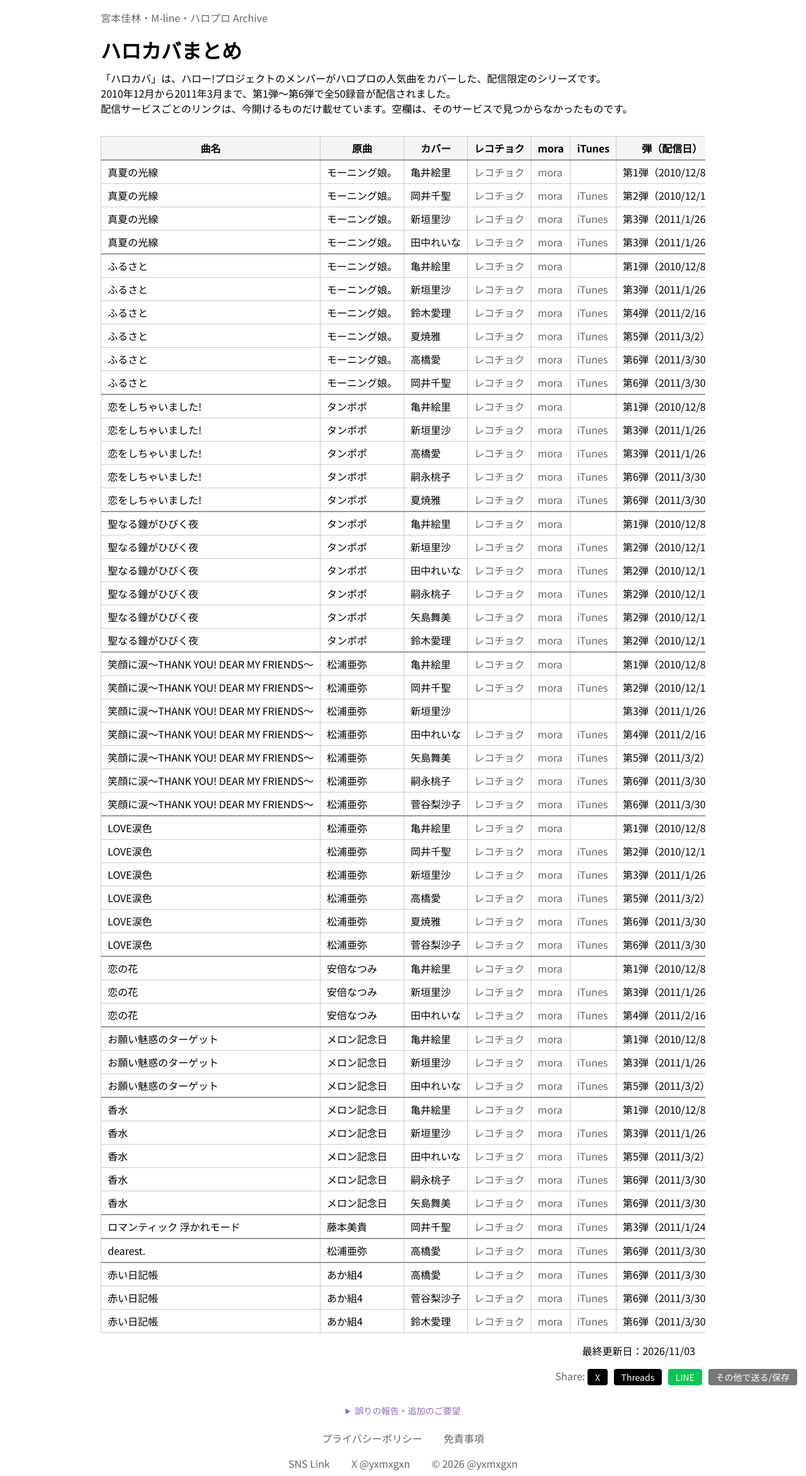
After one commit to yxmxgxn/Cloudflare, a PHP site: page /hellocover.php in a window 1280 px wide. The commit adds this page. Shown: the whole page at 63% size. Run offline with PHP 8.4, Linux system fonts and the light colour scheme.

Commit message:
ハロカバ

```diff
--- /dev/null
+++ b/Generated/hellocover_generated.php
@@ -0,0 +1 @@
+<div class="last-update">最終更新日：2026/11/03</div>
--- /dev/null
+++ b/Spreadsheet/hellocover_table.php
@@ -0,0 +1,51 @@
+<!-- generated: 2026-11-03T14:44:15.353812+00:00 -->
+<tr class="hc-song-start"><td>真夏の光線</td><td>モーニング娘。</td><td>亀井絵里</td><td><a href="https://recochoku.jp/song/S20817760/single" target="_blank" rel="noopener noreferrer">レコチョク</a></td><td><a href="https://mora.jp/package/43000030/UFDL-1078/" target="_blank" rel="noopener noreferrer">mora</a></td><td></td><td>第1弾（2010/12/8）</td></tr>
+<tr><td>真夏の光線</td><td>モーニング娘。</td><td>岡井千聖</td><td><a href="https://recochoku.jp/song/S21007356/single" target="_blank" rel="noopener noreferrer">レコチョク</a></td><td><a href="https://mora.jp/package/43000030/UFDL-1088/" target="_blank" rel="noopener noreferrer">mora</a></td><td><a href="https://music.apple.com/jp/album/%E7%9C%9F%E5%A4%8F%E3%81%AE%E5%85%89%E7%B7%9A-single/409098609" target="_blank" rel="noopener noreferrer">iTunes</a></td><td>第2弾（2010/12/15）</td></tr>
+<tr><td>真夏の光線</td><td>モーニング娘。</td><td>新垣里沙</td><td><a href="https://recochoku.jp/song/S21018994/single" target="_blank" rel="noopener noreferrer">レコチョク</a></td><td><a href="https://mora.jp/package/43000030/UFDL-1098/" target="_blank" rel="noopener noreferrer">mora</a></td><td><a href="https://music.apple.com/jp/album/%E7%9C%9F%E5%A4%8F%E3%81%AE%E5%85%89%E7%B7%9A-single/416037087" target="_blank" rel="noopener noreferrer">iTunes</a></td><td>第3弾（2011/1/26）</td></tr>
+<tr><td>真夏の光線</td><td>モーニング娘。</td><td>田中れいな</td><td><a href="https://recochoku.jp/song/S21019002/single" target="_blank" rel="noopener noreferrer">レコチョク</a></td><td><a href="https://mora.jp/package/43000030/UFDL-1106/" target="_blank" rel="noopener noreferrer">mora</a></td><td><a href="https://music.apple.com/jp/album/%E7%9C%9F%E5%A4%8F%E3%81%AE%E5%85%89%E7%B7%9A-single/415844808" target="_blank" rel="noopener noreferrer">iTunes</a></td><td>第3弾（2011/1/26）</td></tr>
+<tr class="hc-song-start"><td>ふるさと</td><td>モーニング娘。</td><td>亀井絵里</td><td><a href="https://recochoku.jp/song/S20817761/single" target="_blank" rel="noopener noreferrer">レコチョク</a></td><td><a href="https://mora.jp/package/43000030/UFDL-1078/" target="_blank" rel="noopener noreferrer">mora</a></td><td></td><td>第1弾（2010/12/8）</td></tr>
+<tr><td>ふるさと</td><td>モーニング娘。</td><td>新垣里沙</td><td><a href="https://recochoku.jp/song/S21018995/single" target="_blank" rel="noopener noreferrer">レコチョク</a></td><td><a href="https://mora.jp/package/43000030/UFDL-1099/" target="_blank" rel="noopener noreferrer">mora</a></td><td><a href="https://music.apple.com/jp/album/%E3%81%B5%E3%82%8B%E3%81%95%E3%81%A8-single/416036913" target="_blank" rel="noopener noreferrer">iTunes</a></td><td>第3弾（2011/1/26）</td></tr>
+<tr><td>ふるさと</td><td>モーニング娘。</td><td>鈴木愛理</td><td><a href="https://recochoku.jp/song/S21026224/single" target="_blank" rel="noopener noreferrer">レコチョク</a></td><td><a href="https://mora.jp/package/43000030/UFDL-1123/" target="_blank" rel="noopener noreferrer">mora</a></td><td><a href="https://music.apple.com/jp/album/%E3%81%B5%E3%82%8B%E3%81%95%E3%81%A8-single/419527260" target="_blank" rel="noopener noreferrer">iTunes</a></td><td>第4弾（2011/2/16）</td></tr>
+<tr><td>ふるさと</td><td>モーニング娘。</td><td>夏焼雅</td><td><a href="https://recochoku.jp/song/S21029890/single" target="_blank" rel="noopener noreferrer">レコチョク</a></td><td><a href="https://mora.jp/package/43000030/UFDL-1136/" target="_blank" rel="noopener noreferrer">mora</a></td><td><a href="https://music.apple.com/jp/album/%E3%81%B5%E3%82%8B%E3%81%95%E3%81%A8-single/421981066" target="_blank" rel="noopener noreferrer">iTunes</a></td><td>第5弾（2011/3/2）</td></tr>
+<tr><td>ふるさと</td><td>モーニング娘。</td><td>高橋愛</td><td><a href="https://recochoku.jp/song/S21040933/single" target="_blank" rel="noopener noreferrer">レコチョク</a></td><td><a href="https://mora.jp/package/43000030/UFDL-1091/" target="_blank" rel="noopener noreferrer">mora</a></td><td><a href="https://music.apple.com/jp/album/%E3%81%B5%E3%82%8B%E3%81%95%E3%81%A8-single/428880268" target="_blank" rel="noopener noreferrer">iTunes</a></td><td>第6弾（2011/3/30）</td></tr>
+<tr><td>ふるさと</td><td>モーニング娘。</td><td>岡井千聖</td><td><a href="https://recochoku.jp/song/S21041627/single" target="_blank" rel="noopener noreferrer">レコチョク</a></td><td><a href="https://mora.jp/package/43000030/UFDL-1130/" target="_blank" rel="noopener noreferrer">mora</a></td><td><a href="https://music.apple.com/jp/album/%E3%81%B5%E3%82%8B%E3%81%95%E3%81%A8-single/428881986" target="_blank" rel="noopener noreferrer">iTunes</a></td><td>第6弾（2011/3/30）</td></tr>
+<tr class="hc-song-start"><td>恋をしちゃいました!</td><td>タンポポ</td><td>亀井絵里</td><td><a href="https://recochoku.jp/song/S20817762/single" target="_blank" rel="noopener noreferrer">レコチョク</a></td><td><a href="https://mora.jp/package/43000030/UFDL-1078/" target="_blank" rel="noopener noreferrer">mora</a></td><td></td><td>第1弾（2010/12/8）</td></tr>
+<tr><td>恋をしちゃいました!</td><td>タンポポ</td><td>新垣里沙</td><td><a href="https://recochoku.jp/song/S21018996/single" target="_blank" rel="noopener noreferrer">レコチョク</a></td><td><a href="https://mora.jp/package/43000030/UFDL-1100/" target="_blank" rel="noopener noreferrer">mora</a></td><td><a href="https://music.apple.com/jp/album/%E6%81%8B%E3%82%92%E3%81%97%E3%81%A1%E3%82%83%E3%81%84%E3%81%BE%E3%81%97%E3%81%9F-single/416036897" target="_blank" rel="noopener noreferrer">iTunes</a></td><td>第3弾（2011/1/26）</td></tr>
+<tr><td>恋をしちゃいました!</td><td>タンポポ</td><td>高橋愛</td><td><a href="https://recochoku.jp/song/S21018993/single" target="_blank" rel="noopener noreferrer">レコチョク</a></td><td><a href="https://mora.jp/package/43000030/UFDL-1092/" target="_blank" rel="noopener noreferrer">mora</a></td><td><a href="https://music.apple.com/jp/album/%E6%81%8B%E3%82%92%E3%81%97%E3%81%A1%E3%82%83%E3%81%84%E3%81%BE%E3%81%97%E3%81%9F-single/416036079" target="_blank" rel="noopener noreferrer">iTunes</a></td><td>第3弾（2011/1/26）</td></tr>
+<tr><td>恋をしちゃいました!</td><td>タンポポ</td><td>嗣永桃子</td><td><a href="https://recochoku.jp/song/S21040936/single" target="_blank" rel="noopener noreferrer">レコチョク</a></td><td><a href="https://mora.jp/package/43000030/UFDL-1153/" target="_blank" rel="noopener noreferrer">mora</a></td><td><a href="https://music.apple.com/jp/album/%E6%81%8B%E3%82%92%E3%81%97%E3%81%A1%E3%82%83%E3%81%84%E3%81%BE%E3%81%97%E3%81%9F-single/428880362" target="_blank" rel="noopener noreferrer">iTunes</a></td><td>第6弾（2011/3/30）</td></tr>
+<tr><td>恋をしちゃいました!</td><td>タンポポ</td><td>夏焼雅</td><td><a href="https://recochoku.jp/song/S21040939/single" target="_blank" rel="noopener noreferrer">レコチョク</a></td><td><a href="https://mora.jp/package/43000030/UFDL-1137/" target="_blank" rel="noopener noreferrer">mora</a></td><td><a href="https://music.apple.com/jp/album/%E6%81%8B%E3%82%92%E3%81%97%E3%81%A1%E3%82%83%E3%81%84%E3%81%BE%E3%81%97%E3%81%9F-single/428880714" target="_blank" rel="noopener noreferrer">iTunes</a></td><td>第6弾（2011/3/30）</td></tr>
+<tr class="hc-song-start"><td>聖なる鐘がひびく夜</td><td>タンポポ</td><td>亀井絵里</td><td><a href="https://recochoku.jp/song/S20817763/single" target="_blank" rel="noopener noreferrer">レコチョク</a></td><td><a href="https://mora.jp/package/43000030/UFDL-1078/" target="_blank" rel="noopener noreferrer">mora</a></td><td></td><td>第1弾（2010/12/8）</td></tr>
+<tr><td>聖なる鐘がひびく夜</td><td>タンポポ</td><td>新垣里沙</td><td><a href="https://recochoku.jp/song/S21007351/single" target="_blank" rel="noopener noreferrer">レコチョク</a></td><td><a href="https://mora.jp/package/43000030/UFDL-1083/" target="_blank" rel="noopener noreferrer">mora</a></td><td><a href="https://music.apple.com/jp/album/%E8%81%96%E3%81%AA%E3%82%8B%E9%90%98%E3%81%8C%E3%81%B2%E3%81%B3%E3%81%8F%E5%A4%9C-single/409097922" target="_blank" rel="noopener noreferrer">iTunes</a></td><td>第2弾（2010/12/15）</td></tr>
+<tr><td>聖なる鐘がひびく夜</td><td>タンポポ</td><td>田中れいな</td><td><a href="https://recochoku.jp/song/S21007352/single" target="_blank" rel="noopener noreferrer">レコチョク</a></td><td><a href="https://mora.jp/package/43000030/UFDL-1084/" target="_blank" rel="noopener noreferrer">mora</a></td><td><a href="https://music.apple.com/jp/album/%E8%81%96%E3%81%AA%E3%82%8B%E9%90%98%E3%81%8C%E3%81%B2%E3%81%B3%E3%81%8F%E5%A4%9C-single/409098123" target="_blank" rel="noopener noreferrer">iTunes</a></td><td>第2弾（2010/12/15）</td></tr>
+<tr><td>聖なる鐘がひびく夜</td><td>タンポポ</td><td>嗣永桃子</td><td><a href="https://recochoku.jp/song/S21007353/single" target="_blank" rel="noopener noreferrer">レコチョク</a></td><td><a href="https://mora.jp/package/43000030/UFDL-1085/" target="_blank" rel="noopener noreferrer">mora</a></td><td><a href="https://music.apple.com/jp/album/%E8%81%96%E3%81%AA%E3%82%8B%E9%90%98%E3%81%8C%E3%81%B2%E3%81%B3%E3%81%8F%E5%A4%9C-single/409098851" target="_blank" rel="noopener noreferrer">iTunes</a></td><td>第2弾（2010/12/15）</td></tr>
+<tr><td>聖なる鐘がひびく夜</td><td>タンポポ</td><td>矢島舞美</td><td><a href="https://recochoku.jp/song/S21007354/single" target="_blank" rel="noopener noreferrer">レコチョク</a></td><td><a href="https://mora.jp/package/43000030/UFDL-1086/" target="_blank" rel="noopener noreferrer">mora</a></td><td><a href="https://music.apple.com/jp/album/%E8%81%96%E3%81%AA%E3%82%8B%E9%90%98%E3%81%8C%E3%81%B2%E3%81%B3%E3%81%8F%E5%A4%9C-single/409098409" target="_blank" rel="noopener noreferrer">iTunes</a></td><td>第2弾（2010/12/15）</td></tr>
+<tr><td>聖なる鐘がひびく夜</td><td>タンポポ</td><td>鈴木愛理</td><td><a href="https://recochoku.jp/song/S21007355/single" target="_blank" rel="noopener noreferrer">レコチョク</a></td><td><a href="https://mora.jp/package/43000030/UFDL-1087/" target="_blank" rel="noopener noreferrer">mora</a></td><td><a href="https://music.apple.com/jp/album/%E8%81%96%E3%81%AA%E3%82%8B%E9%90%98%E3%81%8C%E3%81%B2%E3%81%B3%E3%81%8F%E5%A4%9C-single/409098543" target="_blank" rel="noopener noreferrer">iTunes</a></td><td>第2弾（2010/12/15）</td></tr>
+<tr class="hc-song-start"><td>笑顔に涙〜THANK YOU! DEAR MY FRIENDS〜</td><td>松浦亜弥</td><td>亀井絵里</td><td><a href="https://recochoku.jp/song/S20817764/single" target="_blank" rel="noopener noreferrer">レコチョク</a></td><td><a href="https://mora.jp/package/43000030/UFDL-1078/" target="_blank" rel="noopener noreferrer">mora</a></td><td></td><td>第1弾（2010/12/8）</td></tr>
+<tr><td>笑顔に涙〜THANK YOU! DEAR MY FRIENDS〜</td><td>松浦亜弥</td><td>岡井千聖</td><td><a href="https://recochoku.jp/song/S21007358/single" target="_blank" rel="noopener noreferrer">レコチョク</a></td><td><a href="https://mora.jp/package/43000030/UFDL-1089/" target="_blank" rel="noopener noreferrer">mora</a></td><td><a href="https://music.apple.com/jp/album/%E7%AC%91%E9%A1%94%E3%81%AB%E6%B6%99-thank-you-dear-my-friends-single/409098804" target="_blank" rel="noopener noreferrer">iTunes</a></td><td>第2弾（2010/12/15）</td></tr>
+<tr><td>笑顔に涙〜THANK YOU! DEAR MY FRIENDS〜</td><td>松浦亜弥</td><td>新垣里沙</td><td></td><td></td><td></td><td>第3弾（2011/1/26）</td></tr>
+<tr><td>笑顔に涙〜THANK YOU! DEAR MY FRIENDS〜</td><td>松浦亜弥</td><td>田中れいな</td><td><a href="https://recochoku.jp/song/S21026226/single" target="_blank" rel="noopener noreferrer">レコチョク</a></td><td><a href="https://mora.jp/package/43000030/UFDL-1109/" target="_blank" rel="noopener noreferrer">mora</a></td><td><a href="https://music.apple.com/jp/album/%E7%AC%91%E9%A1%94%E3%81%AB%E6%B6%99-thank-you-dear-my-friends-single/419599681" target="_blank" rel="noopener noreferrer">iTunes</a></td><td>第4弾（2011/2/16）</td></tr>
+<tr><td>笑顔に涙〜THANK YOU! DEAR MY FRIENDS〜</td><td>松浦亜弥</td><td>矢島舞美</td><td><a href="https://recochoku.jp/song/S21029889/single" target="_blank" rel="noopener noreferrer">レコチョク</a></td><td><a href="https://mora.jp/package/43000030/UFDL-1117/" target="_blank" rel="noopener noreferrer">mora</a></td><td><a href="https://music.apple.com/jp/album/%E7%AC%91%E9%A1%94%E3%81%AB%E6%B6%99-thank-you-dear-my-friends-single/421981099" target="_blank" rel="noopener noreferrer">iTunes</a></td><td>第5弾（2011/3/2）</td></tr>
+<tr><td>笑顔に涙〜THANK YOU! DEAR MY FRIENDS〜</td><td>松浦亜弥</td><td>嗣永桃子</td><td><a href="https://recochoku.jp/song/S21040937/single" target="_blank" rel="noopener noreferrer">レコチョク</a></td><td><a href="https://mora.jp/package/43000030/UFDL-1154/" target="_blank" rel="noopener noreferrer">mora</a></td><td><a href="https://music.apple.com/jp/album/%E7%AC%91%E9%A1%94%E3%81%AB%E6%B6%99-thank-you-dear-my-friends-single/428880497" target="_blank" rel="noopener noreferrer">iTunes</a></td><td>第6弾（2011/3/30）</td></tr>
+<tr><td>笑顔に涙〜THANK YOU! DEAR MY FRIENDS〜</td><td>松浦亜弥</td><td>菅谷梨沙子</td><td><a href="https://recochoku.jp/song/S21040941/single" target="_blank" rel="noopener noreferrer">レコチョク</a></td><td><a href="https://mora.jp/package/43000030/UFDL-1146/" target="_blank" rel="noopener noreferrer">mora</a></td><td><a href="https://music.apple.com/jp/album/%E7%AC%91%E9%A1%94%E3%81%AB%E6%B6%99-thank-you-dear-my-friends-single/428881157" target="_blank" rel="noopener noreferrer">iTunes</a></td><td>第6弾（2011/3/30）</td></tr>
+<tr class="hc-song-start"><td>LOVE涙色</td><td>松浦亜弥</td><td>亀井絵里</td><td><a href="https://recochoku.jp/song/S20817765/single" target="_blank" rel="noopener noreferrer">レコチョク</a></td><td><a href="https://mora.jp/package/43000030/UFDL-1078/" target="_blank" rel="noopener noreferrer">mora</a></td><td></td><td>第1弾（2010/12/8）</td></tr>
+<tr><td>LOVE涙色</td><td>松浦亜弥</td><td>岡井千聖</td><td><a href="https://recochoku.jp/song/S21007357/single" target="_blank" rel="noopener noreferrer">レコチョク</a></td><td><a href="https://mora.jp/package/43000030/UFDL-1079/" target="_blank" rel="noopener noreferrer">mora</a></td><td><a href="https://music.apple.com/jp/album/love%E6%B6%99%E8%89%B2-single/406606714" target="_blank" rel="noopener noreferrer">iTunes</a></td><td>第2弾（2010/12/15）</td></tr>
+<tr><td>LOVE涙色</td><td>松浦亜弥</td><td>新垣里沙</td><td><a href="https://recochoku.jp/song/S21018998/single" target="_blank" rel="noopener noreferrer">レコチョク</a></td><td><a href="https://mora.jp/package/43000030/UFDL-1102/" target="_blank" rel="noopener noreferrer">mora</a></td><td><a href="https://music.apple.com/jp/album/love%E6%B6%99%E8%89%B2-single/416036475" target="_blank" rel="noopener noreferrer">iTunes</a></td><td>第3弾（2011/1/26）</td></tr>
+<tr><td>LOVE涙色</td><td>松浦亜弥</td><td>高橋愛</td><td><a href="https://recochoku.jp/song/S21029891/single" target="_blank" rel="noopener noreferrer">レコチョク</a></td><td><a href="https://mora.jp/package/43000030/UFDL-1094/" target="_blank" rel="noopener noreferrer">mora</a></td><td><a href="https://music.apple.com/jp/album/love%E6%B6%99%E8%89%B2-single/421980989" target="_blank" rel="noopener noreferrer">iTunes</a></td><td>第5弾（2011/3/2）</td></tr>
+<tr><td>LOVE涙色</td><td>松浦亜弥</td><td>夏焼雅</td><td><a href="https://recochoku.jp/song/S21040940/single" target="_blank" rel="noopener noreferrer">レコチョク</a></td><td><a href="https://mora.jp/package/43000030/UFDL-1139/" target="_blank" rel="noopener noreferrer">mora</a></td><td><a href="https://music.apple.com/jp/album/love%E6%B6%99%E8%89%B2-single/428880976" target="_blank" rel="noopener noreferrer">iTunes</a></td><td>第6弾（2011/3/30）</td></tr>
+<tr><td>LOVE涙色</td><td>松浦亜弥</td><td>菅谷梨沙子</td><td><a href="https://recochoku.jp/song/S21040942/single" target="_blank" rel="noopener noreferrer">レコチョク</a></td><td><a href="https://mora.jp/package/43000030/UFDL-1147/" target="_blank" rel="noopener noreferrer">mora</a></td><td><a href="https://music.apple.com/jp/album/love%E6%B6%99%E8%89%B2-single/428881275" target="_blank" rel="noopener noreferrer">iTunes</a></td><td>第6弾（2011/3/30）</td></tr>
+<tr class="hc-song-start"><td>恋の花</td><td>安倍なつみ</td><td>亀井絵里</td><td><a href="https://recochoku.jp/song/S20817766/single" target="_blank" rel="noopener noreferrer">レコチョク</a></td><td><a href="https://mora.jp/package/43000030/UFDL-1078/" target="_blank" rel="noopener noreferrer">mora</a></td><td></td><td>第1弾（2010/12/8）</td></tr>
+<tr><td>恋の花</td><td>安倍なつみ</td><td>新垣里沙</td><td><a href="https://recochoku.jp/song/S21018999/single" target="_blank" rel="noopener noreferrer">レコチョク</a></td><td><a href="https://mora.jp/package/43000030/UFDL-1103/" target="_blank" rel="noopener noreferrer">mora</a></td><td><a href="https://music.apple.com/jp/album/%E6%81%8B%E3%81%AE%E8%8A%B1-single/416036587" target="_blank" rel="noopener noreferrer">iTunes</a></td><td>第3弾（2011/1/26）</td></tr>
+<tr><td>恋の花</td><td>安倍なつみ</td><td>田中れいな</td><td><a href="https://recochoku.jp/song/S21026225/single" target="_blank" rel="noopener noreferrer">レコチョク</a></td><td><a href="https://mora.jp/package/43000030/UFDL-1111/" target="_blank" rel="noopener noreferrer">mora</a></td><td><a href="https://music.apple.com/jp/album/%E6%81%8B%E3%81%AE%E8%8A%B1-single/419526889" target="_blank" rel="noopener noreferrer">iTunes</a></td><td>第4弾（2011/2/16）</td></tr>
+<tr class="hc-song-start"><td>お願い魅惑のターゲット</td><td>メロン記念日</td><td>亀井絵里</td><td><a href="https://recochoku.jp/song/S20817767/single" target="_blank" rel="noopener noreferrer">レコチョク</a></td><td><a href="https://mora.jp/package/43000030/UFDL-1078/" target="_blank" rel="noopener noreferrer">mora</a></td><td></td><td>第1弾（2010/12/8）</td></tr>
+<tr><td>お願い魅惑のターゲット</td><td>メロン記念日</td><td>新垣里沙</td><td><a href="https://recochoku.jp/song/S21019000/single" target="_blank" rel="noopener noreferrer">レコチョク</a></td><td><a href="https://mora.jp/package/43000030/UFDL-1104/" target="_blank" rel="noopener noreferrer">mora</a></td><td><a href="https://music.apple.com/jp/album/%E3%81%8A%E9%A1%98%E3%81%84%E9%AD%85%E6%83%91%E3%81%AE%E3%82%BF%E3%83%BC%E3%82%B2%E3%83%83%E3%83%88-single/416036371" target="_blank" rel="noopener noreferrer">iTunes</a></td><td>第3弾（2011/1/26）</td></tr>
+<tr><td>お願い魅惑のターゲット</td><td>メロン記念日</td><td>田中れいな</td><td><a href="https://recochoku.jp/song/S21029892/single" target="_blank" rel="noopener noreferrer">レコチョク</a></td><td><a href="https://mora.jp/package/43000030/UFDL-1112/" target="_blank" rel="noopener noreferrer">mora</a></td><td><a href="https://music.apple.com/jp/album/%E3%81%8A%E9%A1%98%E3%81%84%E9%AD%85%E6%83%91%E3%81%AE%E3%82%BF%E3%83%BC%E3%82%B2%E3%83%83%E3%83%88-single/421980202" target="_blank" rel="noopener noreferrer">iTunes</a></td><td>第5弾（2011/3/2）</td></tr>
+<tr class="hc-song-start"><td>香水</td><td>メロン記念日</td><td>亀井絵里</td><td><a href="https://recochoku.jp/song/S20817768/single" target="_blank" rel="noopener noreferrer">レコチョク</a></td><td><a href="https://mora.jp/package/43000030/UFDL-1078/" target="_blank" rel="noopener noreferrer">mora</a></td><td></td><td>第1弾（2010/12/8）</td></tr>
+<tr><td>香水</td><td>メロン記念日</td><td>新垣里沙</td><td><a href="https://recochoku.jp/song/S21019001/single" target="_blank" rel="noopener noreferrer">レコチョク</a></td><td><a href="https://mora.jp/package/43000030/UFDL-1105/" target="_blank" rel="noopener noreferrer">mora</a></td><td><a href="https://music.apple.com/jp/album/%E9%A6%99%E6%B0%B4-single/416036975" target="_blank" rel="noopener noreferrer">iTunes</a></td><td>第3弾（2011/1/26）</td></tr>
+<tr><td>香水</td><td>メロン記念日</td><td>田中れいな</td><td><a href="https://recochoku.jp/song/S21029893/single" target="_blank" rel="noopener noreferrer">レコチョク</a></td><td><a href="https://mora.jp/package/43000030/UFDL-1113/" target="_blank" rel="noopener noreferrer">mora</a></td><td><a href="https://music.apple.com/jp/album/%E9%A6%99%E6%B0%B4-single/421980863" target="_blank" rel="noopener noreferrer">iTunes</a></td><td>第5弾（2011/3/2）</td></tr>
+<tr><td>香水</td><td>メロン記念日</td><td>嗣永桃子</td><td><a href="https://recochoku.jp/song/S21040938/single" target="_blank" rel="noopener noreferrer">レコチョク</a></td><td><a href="https://mora.jp/package/43000030/UFDL-1158/" target="_blank" rel="noopener noreferrer">mora</a></td><td><a href="https://music.apple.com/jp/album/%E9%A6%99%E6%B0%B4-single/428880597" target="_blank" rel="noopener noreferrer">iTunes</a></td><td>第6弾（2011/3/30）</td></tr>
+<tr><td>香水</td><td>メロン記念日</td><td>矢島舞美</td><td><a href="https://recochoku.jp/song/S21040944/single" target="_blank" rel="noopener noreferrer">レコチョク</a></td><td><a href="https://mora.jp/package/43000030/UFDL-1121/" target="_blank" rel="noopener noreferrer">mora</a></td><td><a href="https://music.apple.com/jp/album/%E9%A6%99%E6%B0%B4-single/428881740" target="_blank" rel="noopener noreferrer">iTunes</a></td><td>第6弾（2011/3/30）</td></tr>
+<tr class="hc-song-start"><td>ロマンティック 浮かれモード</td><td>藤本美貴</td><td>岡井千聖</td><td><a href="https://recochoku.jp/song/S21018992/single" target="_blank" rel="noopener noreferrer">レコチョク</a></td><td><a href="https://mora.jp/package/43000030/UFDL-1161/" target="_blank" rel="noopener noreferrer">mora</a></td><td><a href="https://music.apple.com/jp/album/%E3%83%AD%E3%83%9E%E3%83%B3%E3%83%86%E3%82%A3%E3%83%83%E3%82%AF-%E6%B5%AE%E3%81%8B%E3%82%8C%E3%83%A2%E3%83%BC%E3%83%89-single/415603829" target="_blank" rel="noopener noreferrer">iTunes</a></td><td>第3弾（2011/1/24）</td></tr>
+<tr class="hc-song-start"><td>dearest.</td><td>松浦亜弥</td><td>高橋愛</td><td><a href="https://recochoku.jp/song/S21040934/single" target="_blank" rel="noopener noreferrer">レコチョク</a></td><td><a href="https://mora.jp/package/43000030/UFDL-1162/" target="_blank" rel="noopener noreferrer">mora</a></td><td><a href="https://music.apple.com/jp/album/dearest-single/428879880" target="_blank" rel="noopener noreferrer">iTunes</a></td><td>第6弾（2011/3/30）</td></tr>
+<tr class="hc-song-start"><td>赤い日記帳</td><td>あか組4</td><td>高橋愛</td><td><a href="https://recochoku.jp/song/S21040935/single" target="_blank" rel="noopener noreferrer">レコチョク</a></td><td><a href="https://mora.jp/package/43000030/UFDL-1164/" target="_blank" rel="noopener noreferrer">mora</a></td><td><a href="https://music.apple.com/jp/album/%E8%B5%A4%E3%81%84%E6%97%A5%E8%A8%98%E5%B8%B3-single/428880015" target="_blank" rel="noopener noreferrer">iTunes</a></td><td>第6弾（2011/3/30）</td></tr>
+<tr><td>赤い日記帳</td><td>あか組4</td><td>菅谷梨沙子</td><td><a href="https://recochoku.jp/song/S21040943/single" target="_blank" rel="noopener noreferrer">レコチョク</a></td><td><a href="https://mora.jp/package/43000030/UFDL-1166/" target="_blank" rel="noopener noreferrer">mora</a></td><td><a href="https://music.apple.com/jp/album/%E8%B5%A4%E3%81%84%E6%97%A5%E8%A8%98%E5%B8%B3-single/428881508" target="_blank" rel="noopener noreferrer">iTunes</a></td><td>第6弾（2011/3/30）</td></tr>
+<tr><td>赤い日記帳</td><td>あか組4</td><td>鈴木愛理</td><td><a href="https://recochoku.jp/song/S21040945/single" target="_blank" rel="noopener noreferrer">レコチョク</a></td><td><a href="https://mora.jp/package/43000030/UFDL-1167/" target="_blank" rel="noopener noreferrer">mora</a></td><td><a href="https://music.apple.com/jp/album/%E8%B5%A4%E3%81%84%E6%97%A5%E8%A8%98%E5%B8%B3-single/428881901" target="_blank" rel="noopener noreferrer">iTunes</a></td><td>第6弾（2011/3/30）</td></tr>
--- a/css/style.css
+++ b/css/style.css
@@ -1947,6 +1947,12 @@ a.iv-stats-row:hover {
 .hanakin-table .ic {
   height: 20px;
   vertical-align: -4px;
+}
+
+/*ハロカバ（hanakin-table と共用。曲が変わる行の区切り線）
+-------------------------------------*/
+.hc-table tr.hc-song-start td {
+  border-top: 2px solid #999;
 }
 
 /* ===== 匿名フィードバック(フッター) ===== */
--- /dev/null
+++ b/hellocover.php
@@ -0,0 +1,37 @@
+<?php
+  $title = "ハロカバまとめ（ハロプロ配信限定カバー 第1〜6弾）";
+  $description = "ハロー!プロジェクトの配信限定カバー「ハロカバ」（2010年12月〜2011年3月、第1〜6弾・全50録音）を、曲・カバーしたメンバー・配信日ごとにまとめ、レコチョク・mora・iTunesへのリンクを一覧にしています。";
+  $jsonld_type = "Dataset";
+  $about = ["name" => "ハロー!プロジェクト", "type" => "Organization"];
+  include $_SERVER['DOCUMENT_ROOT'] . '/common/header.php';
+?>
+
+<main>
+  <h1>ハロカバまとめ</h1>
+  「ハロカバ」は、ハロー!プロジェクトのメンバーがハロプロの人気曲をカバーした、配信限定のシリーズです。<br>
+  2010年12月から2011年3月まで、第1弾〜第6弾で全50録音が配信されました。<br>
+  配信サービスごとのリンクは、今開けるものだけ載せています。空欄は、そのサービスで見つからなかったものです。
+
+<div class="hanakin-wrap">
+<table class="hanakin-table hc-table">
+<thead>
+<tr>
+<th>曲名</th>
+<th>原曲</th>
+<th>カバー</th>
+<th>レコチョク</th>
+<th>mora</th>
+<th>iTunes</th>
+<th>弾（配信日）</th>
+</tr>
+</thead>
+<tbody>
+  <?php include $_SERVER['DOCUMENT_ROOT'] . '/Spreadsheet/hellocover_table.php'; ?>
+</tbody>
+</table>
+</div>
+
+<?php include $_SERVER['DOCUMENT_ROOT'] . '/Generated/hellocover_generated.php'; ?>
+
+</main>
+<?php include $_SERVER['DOCUMENT_ROOT'] . '/common/footer.php'; ?>
```
Also changed, not shown: .github/workflows/generate-manual.yml, 1 other file.
